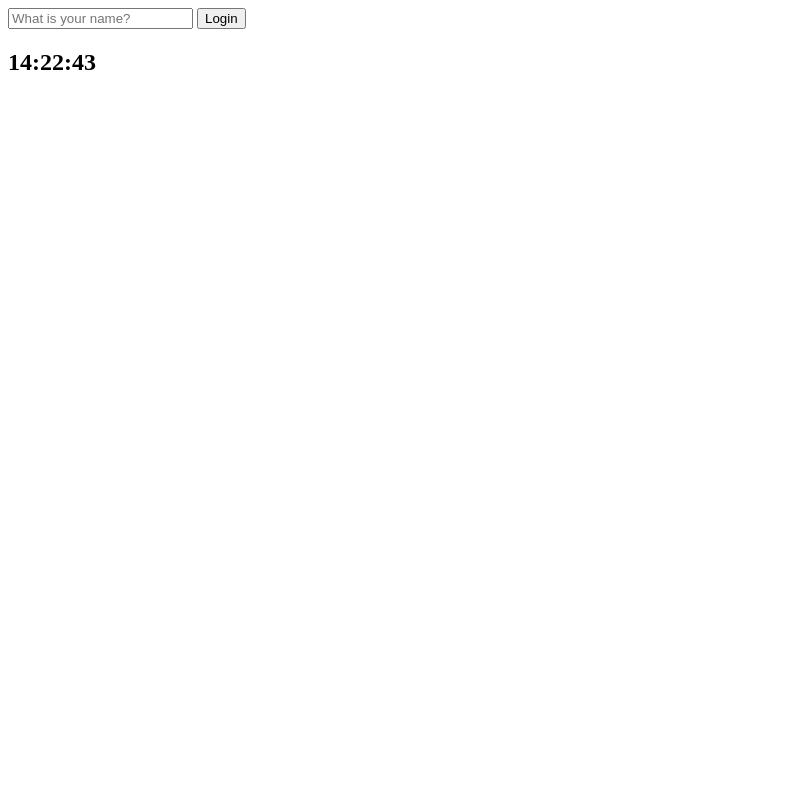
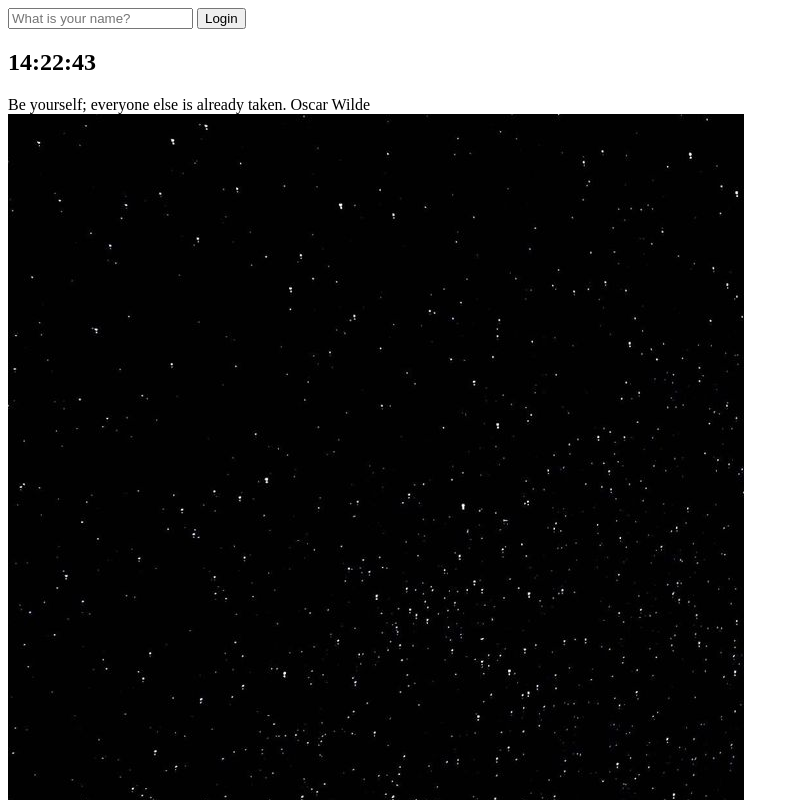
Before and after one commit to mal0070/momentum, a plain HTML site: page index.html in a window 1280 px wide. Shown: the top 800 px of the page, without its empty margins (0-799 px from the left). Drawn offline with Linux system fonts and the light colour scheme.

Commit message:
background

```diff
--- a/index.html
+++ b/index.html
@@ -13,7 +13,13 @@
     </form>
     <h2 id="clock">00:00</h2>
     <h1 id="greeting" class="hidden"></h1> <!--form 안에 h1이 있었을 때, 제출된 후 이므로 자바스크립트 파일에 있는 동작이 실행되지 않았다.-->
+    <div id="quote">
+        <span></span>
+        <span></span>
+    </div>
     <script src="js/greetings.js" ></script>
     <script src="js/clock.js"></script>
+    <script src="js/quotes.js"></script>
+    <script src="js/background.js"></script>
 </body>
 </html>
--- /dev/null
+++ b/js/background.js
@@ -0,0 +1,8 @@
+const images = ["0.jpeg", "1.jpeg", "2.jpeg", "3.jpeg"];
+
+const chosenImage = images[Math.floor(Math.random()*images.length)];
+
+const bgImage = document.createElement("img");
+bgImage.src = `img/${chosenImage}`;
+
+document.body.appendChild(bgImage); //hrml body에 element추가
--- /dev/null
+++ b/js/quotes.js
@@ -0,0 +1,47 @@
+const quotes = [
+    {
+       quote: "The greatest glory in living lies not in never falling, but in rising every time we fall." ,
+       author:"Nelson Mandela"
+    },
+    {
+        quote:"The way to get started is to quit talking and begin doing.",
+        author:"Walt Disney"
+    },
+    {
+        quote:"Your time is limited, so don't waste it living someone else's life. Don't be trapped by dogma – which is living with the results of other people's thinking. ",
+        author:"Steve Jobs"
+    },
+    {
+        quote:"The future belongs to those who believe in the beauty of their dreams.",
+        author:"Eleanor Roosevelt"
+    },
+    {
+        quote:"If you look at what you have in life, you'll always have more. If you look at what you don't have in life, you'll never have enough.",
+        author:"Oprah Winfrey"
+    },
+    {
+        quote:"If you set your goals ridiculously high and it's a failure, you will fail above everyone else's success.",
+        author:"James Cameron"
+    },
+    {
+        quote:"You may say I'm a dreamer, but I'm not the only one. I hope someday you'll join us. And the world will live as one.",
+        author:"John Lennon"
+    },
+    {
+        quote:"Well done is better than well said.",
+        author:"Benjamin Franklin"
+    },
+    {
+        quote:"Be yourself; everyone else is already taken.",
+        author:"Oscar Wilde"
+    }
+];
+
+const quote = document.querySelector("#quote span:first-child");
+
+const author = document.querySelector("#quote span:last-child");
+
+const todaysQuote = quotes[Math.floor(Math.random()*quotes.length)];
+
+quote.innerText = todaysQuote.quote;
+author.innerText = todaysQuote.author;
```
Also changed, not shown: img/0.jpeg (added), img/1.jpeg (added), img/2.jpeg (added), img/3.jpeg (added).
